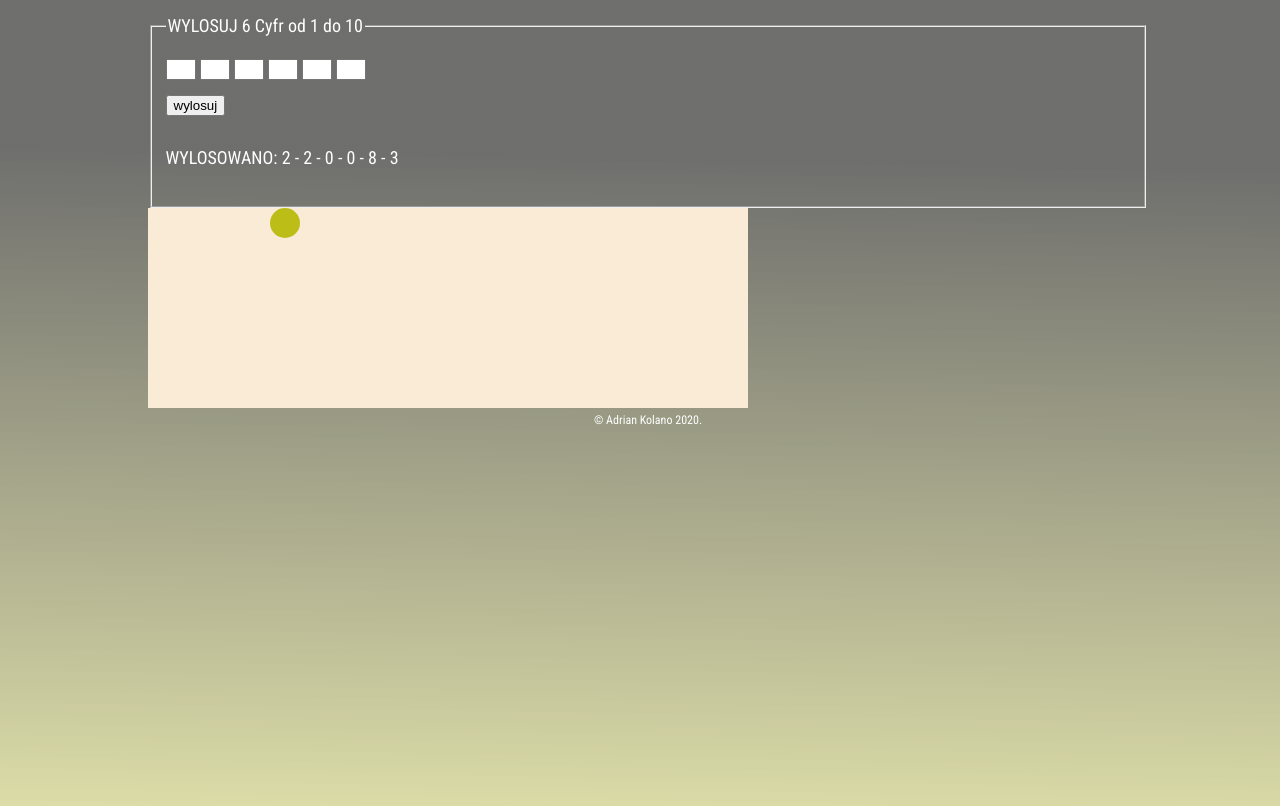
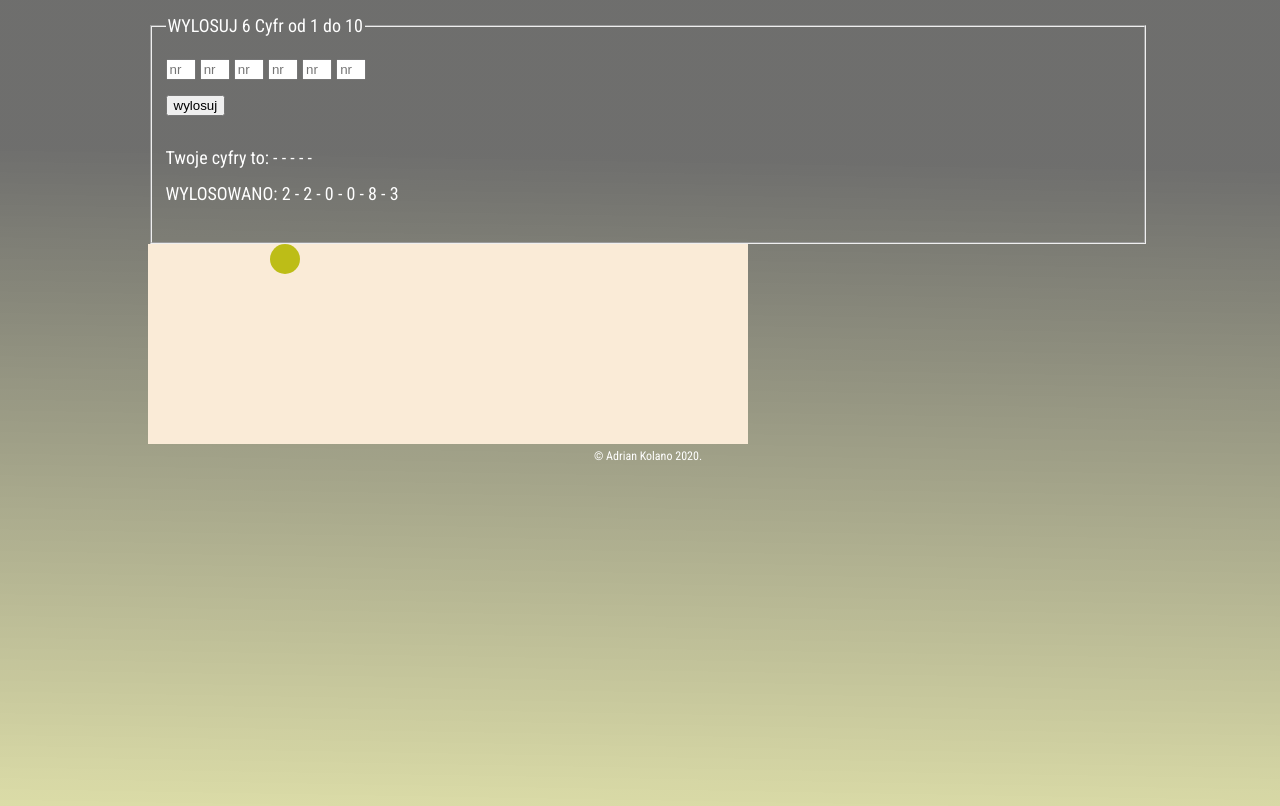
Before and after one commit to KOLANOADRIAN/Random--js, a plain HTML site: page index.html in a window 1280 px wide. Both pictures are taken after a click on the button "wylosuj". Drawn offline with Linux system fonts and the light colour scheme.

Commit message:
added input.valute

```diff
--- a/index.html
+++ b/index.html
@@ -24,12 +24,12 @@
             <fieldset>
                 <legend>WYLOSUJ 6 Cyfr od 1 do 10</legend>
                 <form class="conteiner_form">
-                    <input class="input input1 ">
-                    <input class="input input2 ">
-                    <input class="input input3">
-                    <input class="input input4">
-                    <input class="input input5 ">
-                    <input class="input input6">
+                    <input class="input input1" value="" placeholder="nr">
+                    <input class="input input2" value="" placeholder="nr">
+                    <input class="input input3" value="" placeholder="nr">
+                    <input class="input input4" value="" placeholder="nr">
+                    <input class="input input5" value="" placeholder="nr">
+                    <input class="input input6" value="" placeholder="nr">
 
                 </form>
                 <button class="form__button form__button--js">wylosuj</button>
@@ -37,7 +37,7 @@
             </fieldset>
 
             <span class="container_span">
-                <div class="bool1"></div>
+                <div  class="bool1"  ></div>
                 <div class="bool2"></div>
                 <div class="bool3"></div>
                 <div class="bool4"></div>
--- a/script.js
+++ b/script.js
@@ -3,8 +3,23 @@
     const powitanie = () => {
         console.log(" Hello World :) ");
     };
+    // pobieranie danych z input
+
 
     const wynik = () => {
+        const input1 = document.querySelector(".input1");
+        const input2 = document.querySelector(".input2");
+        const input3 = document.querySelector(".input3");
+        const input4 = document.querySelector(".input4");
+        const input5 = document.querySelector(".input5");
+        const input6 = document.querySelector(".input6");
+
+        const you_input1 = input1.value;
+        const you_input2 = input2.value;
+        const you_input3 = input3.value;
+        const you_input4 = input4.value;
+        const you_input5 = input5.value;
+        const you_input6 = input6.value;
 
         const form_resultLottery = document.querySelector(".form_resultLottery--js");
 
@@ -14,7 +29,22 @@
         const Lottery3 = Math.floor(Math.random() * (10));
         const Lottery4 = Math.floor(Math.random() * (10));
         const Lottery5 = Math.floor(Math.random() * (10));
-        form_resultLottery.innerText = (`WYLOSOWANO: ${Lottery} - ${Lottery1} - ${Lottery2} - ${Lottery3} - ${Lottery4} - ${Lottery5}`);
+        form_resultLottery.innerHTML = (`Twoje cyfry to:
+        ${you_input1} -
+        ${you_input2} -
+        ${you_input3} -
+        ${you_input4} -
+        ${you_input5} -
+        ${you_input6}
+        <br>
+        WYLOSOWANO:
+        ${Lottery} -
+        ${Lottery1} -
+        ${Lottery2} -
+        ${Lottery3} -
+        ${Lottery4} -
+        ${Lottery5}`
+        );
         // TU DODAĆ JESZCZE JEDNĄ ZMIENNA Z SAMYMI CYFRAMI WYLOSOWANYMI I PRZESIAĆ JE PRZEZ PAŻYSTE LUB NIE Parzyste
 
     };
@@ -28,8 +58,7 @@
     };
     init();
 
-
-
+    // kulki
     const container_span = document.querySelector(".container_span ")
     console.log(container_span)
 
```
Lines whose indentation alone changed are shown as unchanged.
